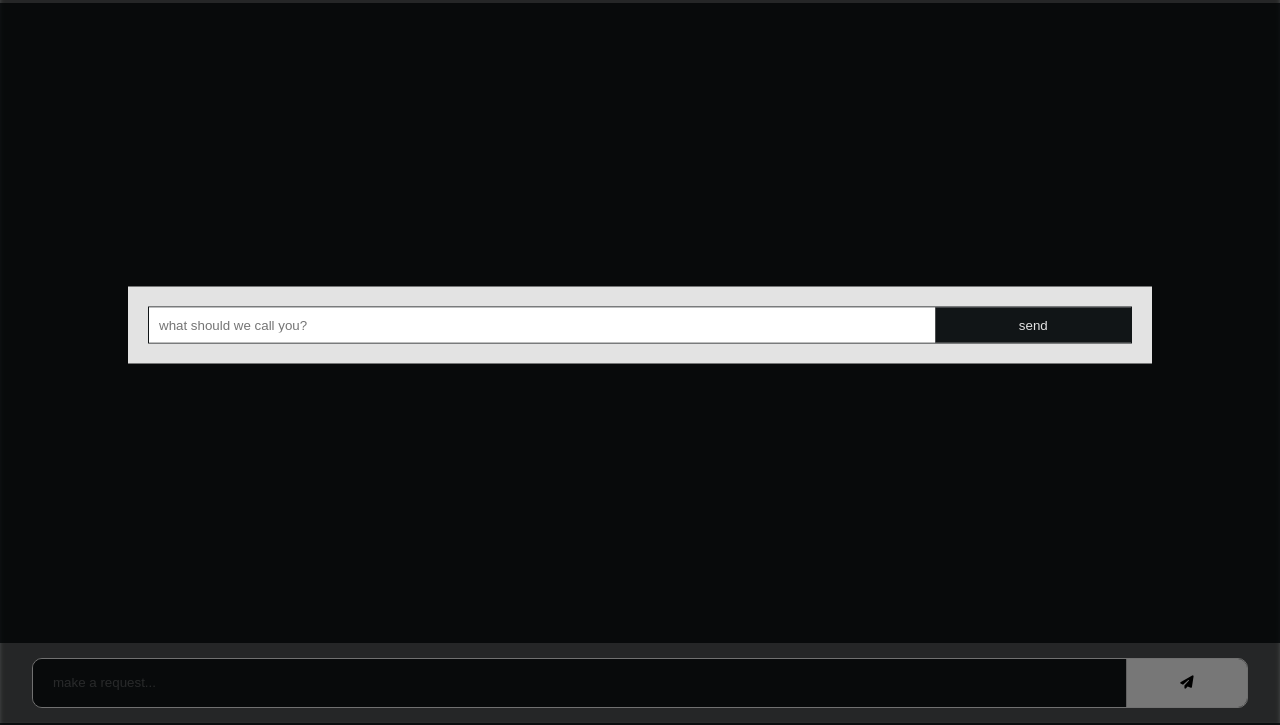
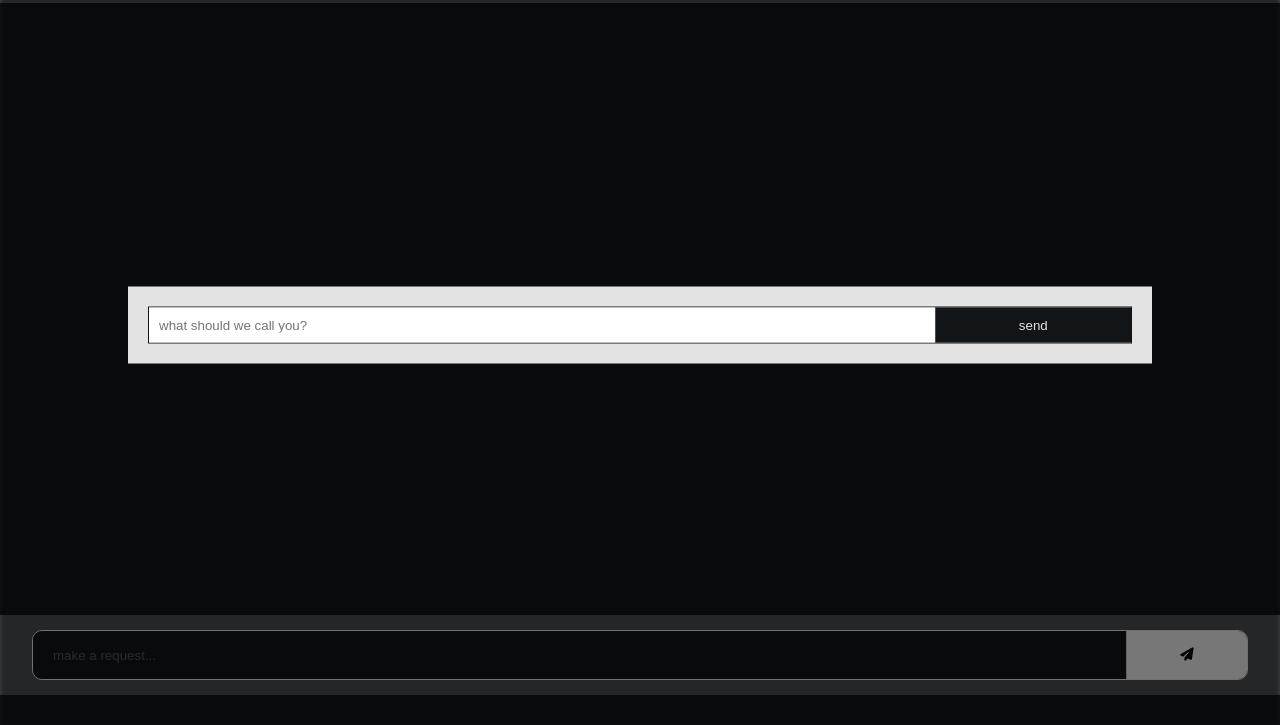
Before and after one commit to Zeuhz-Droid/chat_bot-v2, a plain HTML site: page index.html in a window 1280 px wide. Shown: the part 75-800 px from the top of the page. Drawn offline with Linux system fonts and the light colour scheme.

Commit message:
update: made space for chrome status bar

```diff
--- a/style.css
+++ b/style.css
@@ -118,8 +118,6 @@ body {
 /*  MAIN SECTION FOR CLIENT AND SERVER*/
 .main {
   margin: auto;
-  height: calc(100vh - 8rem - 6rem);
-  max-height: 73vh;
   padding: 0 3rem;
   padding-bottom: 2rem;
   display: flex;
@@ -158,10 +156,10 @@ body {
 }
 
 .footer {
-  position: relative;
+  position: absolute;
   width: 100vw;
   height: 8rem;
-  bottom: 0;
+  bottom: 3rem;
   display: flex;
   align-items: center;
   justify-content: center;
```
